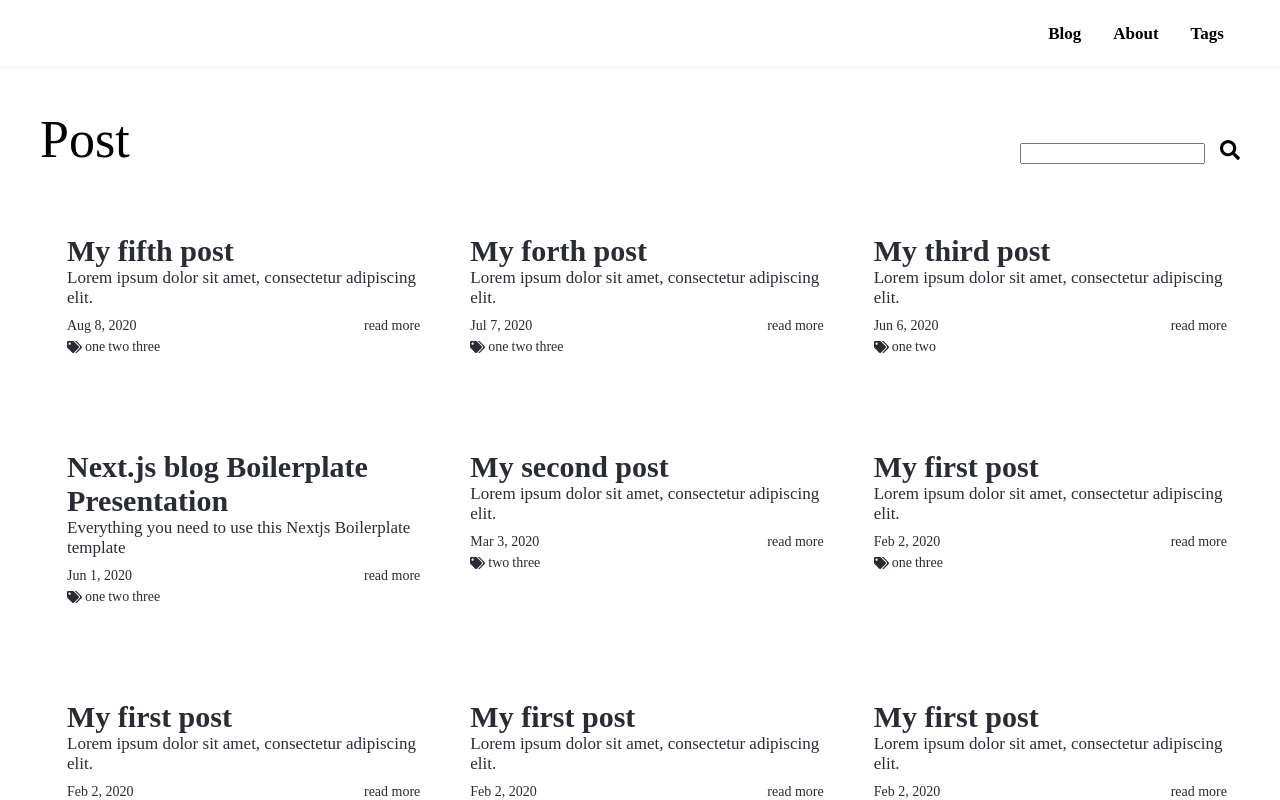
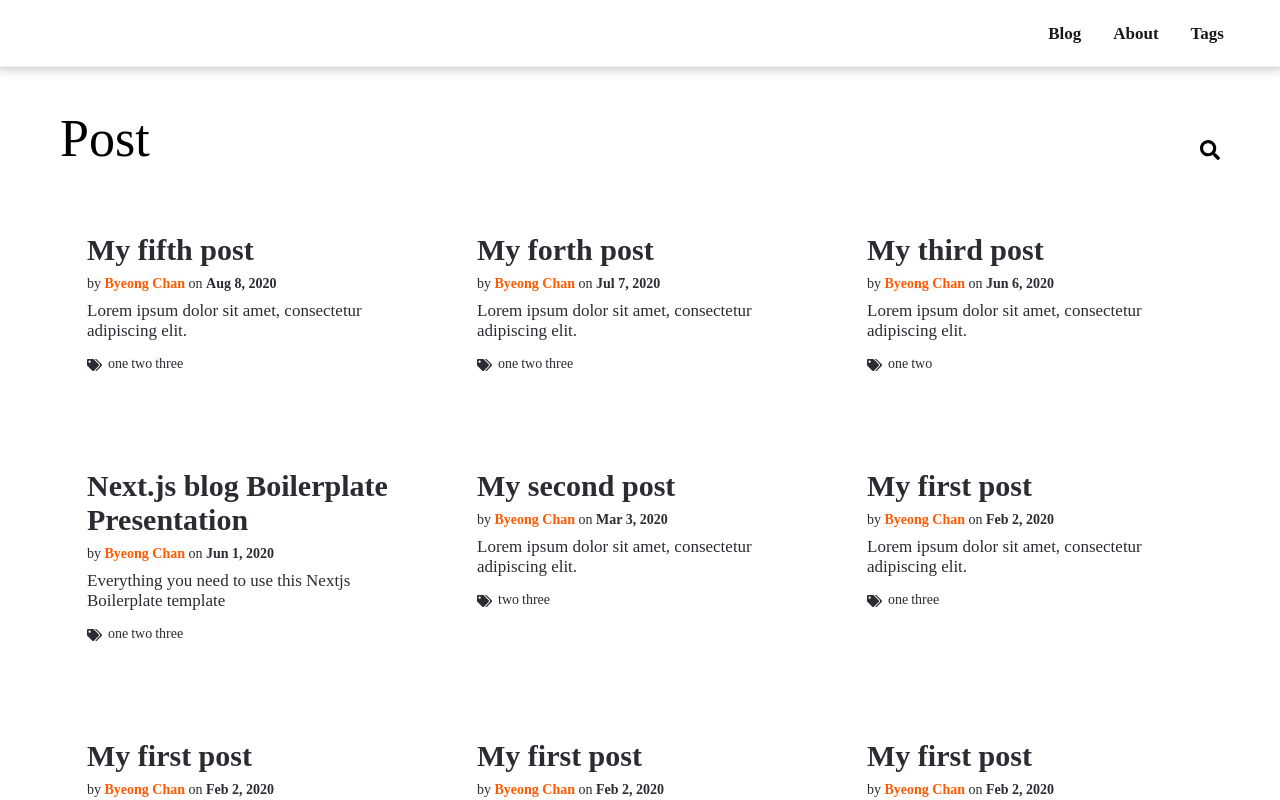
Before and after one commit to MinByeongChan/minbyeongchan.github.io, a Next.js app: page / in a window 1280 px wide. Shown: the top 800 px of the page. Built offline with nearby package versions, Linux system fonts and the light colour scheme.

Commit message:
태그 검색기능 개발 및 컴포넌트, 레이아웃 수정

```diff
--- a/src/blog/BlogGallery.tsx
+++ b/src/blog/BlogGallery.tsx
@@ -7,8 +7,9 @@ import { Pagination, IPaginationProps } from '../pagination/Pagination';
 import { PostItems } from '../utils/Content';
 import { color, fontSize, fontWeight } from '../utils/StyleTheme';
 import { FontAwesomeIcon } from '@fortawesome/react-fontawesome';
-import { faSearch, faTag, faTags } from '@fortawesome/free-solid-svg-icons';
+import { faSearch, faTags } from '@fortawesome/free-solid-svg-icons';
 import { useRouter, withRouter } from 'next/router';
+import { Config } from '../utils/Config';
 
 export type IBlogGalleryProps = {
   posts: PostItems[];
@@ -40,41 +41,53 @@ const GalleryWrapper = styled.div(() => ({
   },
 }));
 
-const GalleryItem = styled.div(() => ({
-  width: '100%',
-  // border: `1px solid ${color.darkBlack}`,
-  color: `${color.darkBlack}`,
-  padding: '25px 12px',
-  '.gallery-item-title': {
-    fontSize: `${fontSize.xxg}`,
-  },
-  '.gallery-item-desc': {
-    fontSize: `${fontSize.md}`,
-  },
-  '.gallery-item-bottom': {
-    display: 'flex',
-    justifyContent: 'space-between',
-    fontSize: `${fontSize.sm}`,
-    padding: '10px 10px 0px 0px',
-  },
-  '.gallery-item-tags': {
-    display: 'flex',
-    flexWrap:"wrap",
-    marginTop:"5px",
-    ".tags-img": {
-      width: '15px',
-      height: 'auto',
-      marginRight:"3px"
-    },
-    ".tag-item": {
-      fontSize: fontSize.sm,
-      marginRight: '3px',
-      "&:hover": {
-        opacity: '0.7',
+const GalleryItem = styled.div`
+  width: 100%;
+  color: ${color.darkBlack};
+  padding: 25px 12px;
+  .gallery-item-title {
+    display: inline;
+    font-size: ${fontSize.xxg};
+    cursor: pointer;
+    &:hover {
+      box-shadow: 0px 2px 0px;
     }
   }
-  },
-}));
+  .gallery-item-author {
+    font-size: ${fontSize.sm};
+    margin-top: 9px;
+    .gallery-item-date {
+      font-weight: ${fontWeight.bold};
+    }
+    a {
+      font-weight: ${fontWeight.bold};
+      color: ${color.orange};
+    }
+  }
+  .gallery-item-desc {
+    font-size: ${fontSize.md};
+    margin-top: 9px;
+  }
+  .gallery-item-tags {
+    display: flex;
+    flex-wrap: wrap;
+    margin-top: 15px;
+    .tags-img {
+      width: 15px;
+      height: auto;
+      margin-right: 6px;
+    }
+    .tag-item {
+      font-size: ${fontSize.sm};
+      margin: 0 3px 2px 0;
+      float: left;
+      &:hover {
+        opacity: 0.7;
+        box-shadow: 0px 2px 0px;
+      }
+    }
+  }
+`;
 
 const TopWrapper = styled.div`
   display: flex;
@@ -84,14 +97,39 @@ const TopWrapper = styled.div`
     width: 20px;
     height: 20px;
     margin-left: 15px;
+    cursor: pointer;
+    :hover {
+      .search-input {
+        opacity: 1;
       }
+    }
+  }
+  @media screen and (min-width: 0px) and (max-width: 481px) {
+    flex-direction: column;
+  } ;
+`;
+
+interface ISearchInput {
+  searchToggle: boolean;
+}
+const SearchInput = styled.input`
+  opacity: ${(props: ISearchInput) => (props.searchToggle ? '1' : '0')};
+  border: none;
+  border-bottom: 1px solid #000;
+  font-size: ${fontSize.md};
+  padding-left: 5px;
+  outline: none;
+  transition: 0.2s linear;
 `;
 
 const BlogGallery: React.FC<IBlogGalleryProps> = (props: IBlogGalleryProps) => {
   const router = useRouter();
-  // const [search, onChangeSearch] = useInput('');
+
   const [posts, setPosts] = useState(props.posts);
-  const [search, setSearch] = useState(router.query.search ? router.query.search.toString() : '');
+  const [search, setSearch] = useState(
+    router.query.search !== undefined ? router.query.search.toString() : '',
+  );
+  const [searchToggle, setSearchToggle] = useState(false);
 
   // 검색 필드 onChange
   const onChangeSearch = (e: React.ChangeEvent<HTMLInputElement>) => {
@@ -120,42 +158,58 @@ const BlogGallery: React.FC<IBlogGalleryProps> = (props: IBlogGalleryProps) => {
     } else {
       setPosts(props.posts);
     }
-  }
+  };
 
   useEffect(() => {
     searhFiltering(search);
-  }, [])
+  }, [router.query.search]);
 
   return (
     <Layout>
       <TopWrapper>
         <TopText>Post</TopText>
-        <div>
-          <input type="text" value={search} onChange={onChangeSearch} />
+        <div style={{ display: 'flex', alignItems: 'center' }}>
+          <SearchInput
+            className="search-input"
+            type="text"
+            value={search}
+            onChange={onChangeSearch}
+            searchToggle={searchToggle}
+          />
+          <div onClick={() => setSearchToggle(!searchToggle)}>
             <FontAwesomeIcon className="search-img" icon={faSearch} />
+          </div>
         </div>
       </TopWrapper>
       <GalleryWrapper>
         {posts.map((elt, index) => (
           <GalleryItem key={index}>
+            <div style={{ padding: '15px 15px 20px 15px' }}>
               <Link href="/posts/[slug]" as={`/posts/${elt.slug}`}>
                 <a>
-                <div style={{ padding: '15px 15px 20px 15px' }}>
                   <h2 className="gallery-item-title">{elt.title}</h2>
+                </a>
+              </Link>
+              <div className="gallery-item-author">
+                by <a href="https://github.com/MinByeongChan">{Config.author}</a> on{' '}
+                <span className="gallery-item-date">
+                  {format(new Date(elt.date), 'LLL d, yyyy')}
+                </span>
+              </div>
               <div className="gallery-item-desc">{elt.description}</div>
-                  <div className="gallery-item-bottom">
-                    <span>{format(new Date(elt.date), 'LLL d, yyyy')}</span>
-                    <span className="gallery-item-readmore">read more</span>
-                  </div>
               <div className="gallery-item-tags">
                 <FontAwesomeIcon className={'tags-img'} icon={faTags} />
+                <div>
                   {elt.tag.map((item, index) => (
-                      <span className="tag-item" key={index}>{item}</span>
+                    <Link href={`/?search=${item}`} key={index}>
+                      <a className="tag-item" key={index} onClick={() => setSearch(item)}>
+                        {item}
+                      </a>
+                    </Link>
                   ))}
                 </div>
               </div>
-              </a>
-            </Link>
+            </div>
           </GalleryItem>
         ))}
       </GalleryWrapper>
--- a/src/layout/PostLayout.tsx
+++ b/src/layout/PostLayout.tsx
@@ -1,5 +1,4 @@
 import React from 'react';
-import PropTypes from 'prop-types';
 import { format } from 'date-fns';
 import styled from '@emotion/styled';
 import { color, fontSize, fontWeight } from '../utils/StyleTheme';
@@ -31,7 +30,7 @@ const TitleContainer = styled.div`
   .date {
     font-size: ${fontSize.md};
     font-weight: ${fontWeight.bold};
-    color: ${color.grey};
+    color: ${color.gray};
     margin-left: 10px;
   }
   @media screen and (min-width: 481px) and (max-width: 1080px) {
--- a/src/navigation/Navbar.tsx
+++ b/src/navigation/Navbar.tsx
@@ -6,9 +6,14 @@ import Link from 'next/link';
 import { color, fontSize, fontWeight } from '../utils/StyleTheme';
 
 const NavLayout = styled.nav(() => ({
+  position: 'sticky',
+  top: '0',
   width: '100%',
   height: '67px',
   borderBottom: `1px solid ${color.darkWhite}`,
+  boxShadow: '0 0 9px 3px rgb(41 41 41 / 25%)',
+  backgroundColor: `${color.white}`,
+  opacity: '0.9',
 }));
 
 const NavContainer = styled.div(() => ({
--- a/src/pages/[page].tsx
+++ b/src/pages/[page].tsx
@@ -2,7 +2,7 @@ import React from 'react';
 
 import { GetStaticPaths, GetStaticProps } from 'next';
 
-import { BlogGallery, IBlogGalleryProps } from '../blog/BlogGallery';
+import BlogGallery, { IBlogGalleryProps } from '../blog/BlogGallery';
 import { Meta } from '../layout/Meta';
 import { IPaginationProps } from '../pagination/Pagination';
 import { Main } from '../templates/Main';
@@ -39,7 +39,7 @@ export const getStaticPaths: GetStaticPaths<IPageUrl> = async () => {
 };
 
 export const getStaticProps: GetStaticProps<IBlogGalleryProps, IPageUrl> = async ({ params }) => {
-  const posts = getAllPosts(['title', 'date', 'description', 'slug']);
+  const posts = getAllPosts(['title', 'date', 'description', 'slug', 'tag']);
 
   const pages = convertTo2D(posts, Config.pagination_size);
   const currPage = Number(params!.page.replace('page', ''));
--- a/src/styles/global.css
+++ b/src/styles/global.css
@@ -1,8 +1,10 @@
+* {
+  box-sizing: border-box;
+}
 html,
 body {
   margin: 0;
   padding: 0;
-  overflow-x: hidden;
 }
 
 a {
--- a/src/utils/Content.ts
+++ b/src/utils/Content.ts
@@ -5,7 +5,10 @@ import matter from 'gray-matter';
 
 const postsDirectory = join(process.cwd(), '_posts');
 
-export type PostItems = {
+export interface PostItemsType {
+  tag: string[];
+}
+export type PostItems = PostItemsType & {
   [key: string]: string;
 };
 
@@ -18,7 +21,7 @@ export function getPostBySlug(slug: string, fields: string[] = []) {
   const fullPath = join(postsDirectory, `${realSlug}.md`);
   const fileContents = fs.readFileSync(fullPath, 'utf8');
   const { data, content } = matter(fileContents);
-  const items: PostItems = {};
+  const items: PostItems = {} as PostItems;
 
   // Ensure only the minimal needed data is exposed
   fields.forEach((field) => {
--- a/src/utils/StyleTheme.ts
+++ b/src/utils/StyleTheme.ts
@@ -2,6 +2,7 @@ export const color = {
   red: '#ff0000',
   fuchsia: '#ff009f',
   deeppink: '#ff1493',
+  orchid: '#da70d6',
   black: '#000000',
   darkBlack: 'rgb(41,44,50)',
   lightBlack: 'rgb(60, 71, 86)',
@@ -15,9 +16,9 @@ export const color = {
   lightgrey: '#d3d3d3',
   gainsboro: '#dcdcdc',
   green: 'rgb(14, 128, 64)',
-  dodgerblue:"#1e90ff",
+  dodgerblue: '#1e90ff',
   lightBlue: 'rgb(82, 166, 228)',
-  lightskyblue : '#87cefa',
+  lightskyblue: '#87cefa',
   orange: 'rgb(255,90,0)',
 };
 
```
Also changed, not shown: src/pages/tags/index.tsx (+11 -10 lines). Lines whose indentation alone changed are shown as unchanged.
